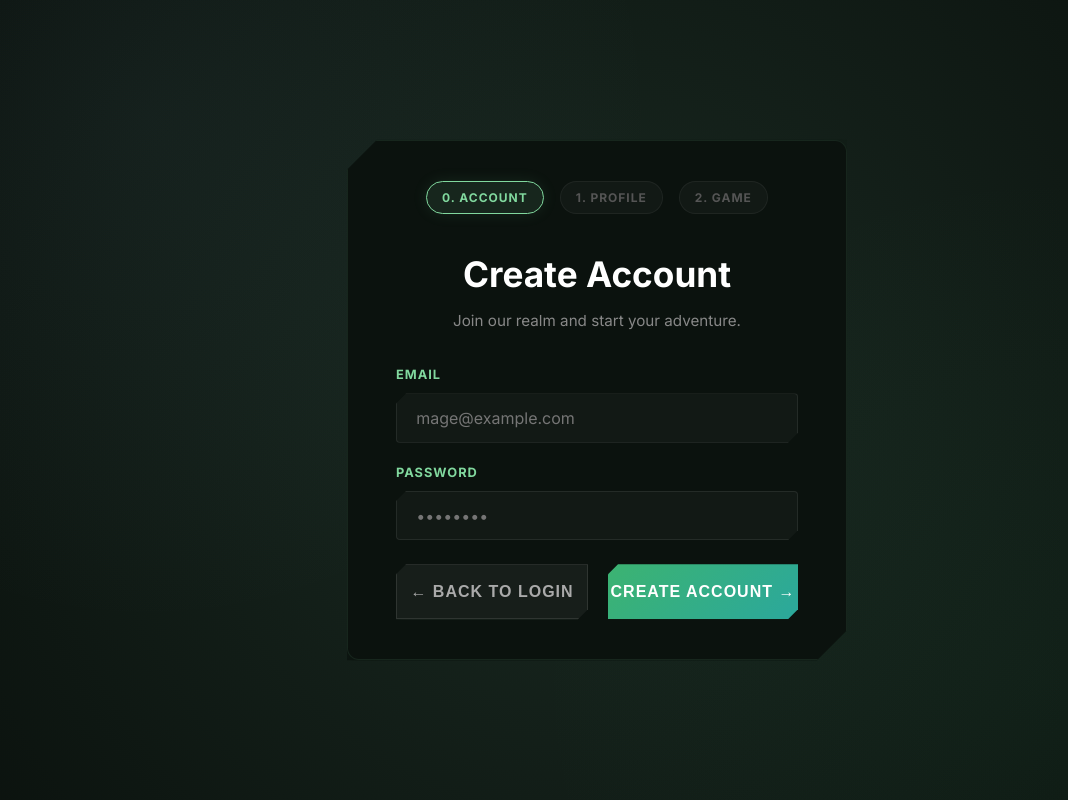
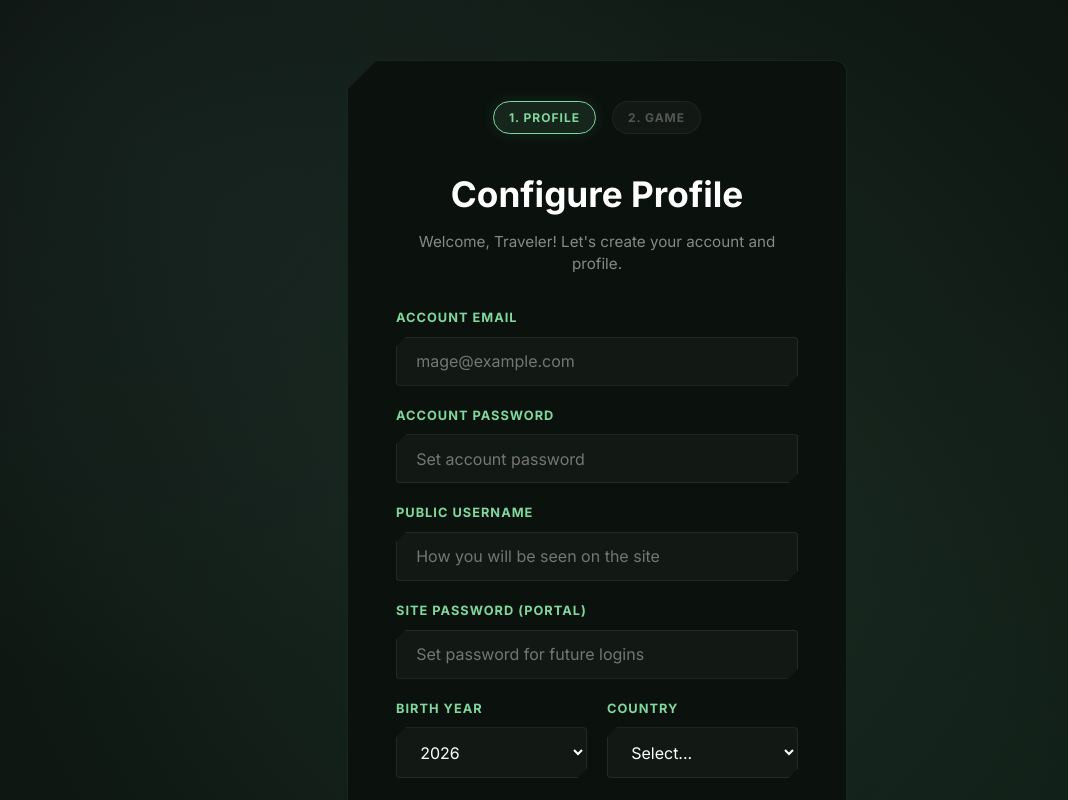
Before and after one commit to SalvadorMilaFilipe/WebsitePuzzleofBlessings, a React (Vite) app: page /register in a window 1280 px wide. Shown: the top 800 px of the page, without its empty margins (43-1111 px from the left). Built offline with nearby package versions, Linux system fonts and the light colour scheme.

Commit message:
Alteracoes Website 21/03/2026 - Unificacao visual do registo, remocao do step 0 do indicador e ajuste do redirecionamento Logout & Exit

```diff
--- a/src/pages/Register.jsx
+++ b/src/pages/Register.jsx
@@ -8,11 +8,8 @@ function Register() {
     const { session, isNewUser, userProfile, signupWithEmail, completeRegistration, logout, loading: authLoading } = useAuth()
     const navigate = useNavigate()
 
-    // Step logic:
-    // 0: Create account (email + password) - only if no session
-    // 1: Profile details
-    // 2: Game details
-    const [step, setStep] = useState(session ? 1 : 0)
+    // Step logic: Now only 1 (Profile) and 2 (Game)
+    const [step, setStep] = useState(1)
 
     // Form states
     const [email, setEmail] = useState('')
@@ -32,35 +29,36 @@ function Register() {
         return <Navigate to="/" replace />
     }
 
-    // Auto-advance to profile step after signup or OAuth login
-    useEffect(() => {
-        if (!authLoading && session && step === 0) {
-            setStep(1)
-        }
-    }, [session, authLoading, step])
-
-    const handleCreateAccount = async (e) => {
+    const handleNextStep = async (e) => {
         e.preventDefault()
         setError('')
         setLoading(true)
+
         try {
+            // Se não houver sessão, precisamos de criar a conta primeiro
+            if (!session) {
+                if (!email || !password) {
+                    setError('Email and Password are required to create an account.')
+                    setLoading(false)
+                    return
+                }
                 await signupWithEmail(email, password)
-            // useEffect will move us to step 1
+                // O signupWithEmail no AuthContext deve disparar a criação da sessão
+                // Após o signup, o componente re-renderiza com session, e mantemos o step em 1
+            }
+
+            if (!username.trim()) {
+                setError('Public Username is required')
+                setLoading(false)
+                return
+            }
+
+            setStep(2)
         } catch (err) {
-            setError(err.message || 'Account creation failed')
+            setError(err.message || 'Failed to initialize account.')
         } finally {
             setLoading(false)
         }
-    }
-
-    const handleNextStep = (e) => {
-        e.preventDefault()
-        setError('')
-        if (!username.trim()) {
-            setError('System Username is required')
-            return
-        }
-        setStep(2)
     }
 
     const handleSubmit = async (e) => {
@@ -85,6 +83,11 @@ function Register() {
         }
     }
 
+    const handleLogoutExit = async () => {
+        await logout()
+        navigate('/')
+    }
+
     const currentYear = new Date().getFullYear()
     const years = Array.from({ length: currentYear - 1900 + 1 }, (_, i) => currentYear - i)
 
@@ -100,71 +103,52 @@ function Register() {
         <div className="register-page-container">
             <div className="register-card">
                 <div className="step-indicator">
-                    {!session && <span className={step === 0 ? 'active' : ''}>0. Account</span>}
+                    {/* 0. Account removido conforme solicitado */}
                     <span className={step === 1 ? 'active' : ''}>1. Profile</span>
                     <span className={step === 2 ? 'active' : ''}>2. Game</span>
                 </div>
 
-                <h2>
-                    {step === 0 ? 'Create Account' : step === 1 ? 'Configure Profile' : 'Game Account'}
-                </h2>
+                <h2>{step === 1 ? 'Configure Profile' : 'Game Account'}</h2>
 
                 <p>
-                    {step === 0
-                        ? 'Join our realm and start your adventure.'
-                        : `Welcome${session?.user?.user_metadata?.full_name ? ', ' + session.user.user_metadata.full_name.split(' ')[0] : ''}! Please complete your details.`}
+                    {session
+                        ? `Welcome${session?.user?.user_metadata?.full_name ? ', ' + session.user.user_metadata.full_name.split(' ')[0] : ''}! Please complete your details.`
+                        : 'Welcome, Traveler! Let\'s create your account and profile.'}
                 </p>
 
-                {step === 0 && (
-                    <form onSubmit={handleCreateAccount}>
+                {step === 1 ? (
+                    <form onSubmit={handleNextStep}>
+                        {/* Se tiver sessão (Google), email é read-only. Se não, é editável para signup. */}
                         <div className="form-group">
-                            <label htmlFor="reg-email">Email</label>
+                            <label htmlFor="reg-email">{session ? 'Email (Verified)' : 'Account Email'}</label>
                             <input
                                 type="email"
                                 id="reg-email"
-                                value={email}
+                                value={session ? session.user.email : email}
                                 onChange={(e) => setEmail(e.target.value)}
+                                readOnly={!!session}
+                                disabled={!!session}
+                                style={session ? { opacity: 0.6, cursor: 'not-allowed' } : {}}
                                 placeholder="mage@example.com"
                                 required
                             />
+                            {session && <small>Account linked via {session?.user?.app_metadata?.provider || 'Auth System'}.</small>}
                         </div>
+
+                        {!session && (
                             <div className="form-group">
-                            <label htmlFor="reg-password">Password</label>
+                                <label htmlFor="reg-password">Account Password</label>
                                 <input
                                     type="password"
                                     id="reg-password"
                                     value={password}
                                     onChange={(e) => setPassword(e.target.value)}
-                                placeholder="••••••••"
+                                    placeholder="Set account password"
                                     required
                                     minLength={6}
                                 />
                             </div>
-                        {error && <p className="error-message">{error}</p>}
-                        <div className="register-actions">
-                            <button type="button" className="btn-secondary" onClick={() => navigate('/login')}>
-                                ← Back to Login
-                            </button>
-                            <button type="submit" className="btn-primary" disabled={loading}>
-                                {loading ? 'Creating...' : 'Create Account →'}
-                            </button>
-                        </div>
-                    </form>
                         )}
-
-                {step === 1 && (
-                    <form onSubmit={handleNextStep}>
-                        <div className="form-group">
-                            <label>Email (Verified)</label>
-                            <input
-                                type="email"
-                                value={session?.user?.email || ''}
-                                readOnly
-                                disabled
-                                style={{ opacity: 0.6, cursor: 'not-allowed' }}
-                            />
-                            <small>Account linked via {session?.user?.app_metadata?.provider || 'Auth System'}.</small>
-                        </div>
 
                         <div className="form-group">
                             <label htmlFor="username">Public Username</label>
@@ -179,13 +163,13 @@ function Register() {
                         </div>
 
                         <div className="form-group">
-                            <label htmlFor="sitePassword">Site Password</label>
+                            <label htmlFor="sitePassword">Site Password (Portal)</label>
                             <input
                                 type="password"
                                 id="sitePassword"
                                 value={sitePassword}
                                 onChange={(e) => setSitePassword(e.target.value)}
-                                placeholder="Set a password for future portal logins"
+                                placeholder="Set password for future logins"
                                 required
                             />
                         </div>
@@ -234,17 +218,15 @@ function Register() {
                         {error && <p className="error-message">{error}</p>}
 
                         <div className="register-actions">
-                            <button type="button" className="btn-secondary" onClick={() => logout()}>
+                            <button type="button" className="btn-secondary" onClick={handleLogoutExit}>
                                 Logout & Exit
                             </button>
-                            <button type="submit" className="btn-primary">
-                                Profile Done →
+                            <button type="submit" className="btn-primary" disabled={loading}>
+                                {loading ? 'Processing...' : 'Profile Done →'}
                             </button>
                         </div>
                     </form>
-                )}
-
-                {step === 2 && (
+                ) : (
                     <form onSubmit={handleSubmit}>
                         <div className="form-group">
                             <label htmlFor="gameUser">In-Game Username (Unity)</label>
```
Lines whose indentation alone changed are shown as unchanged.
